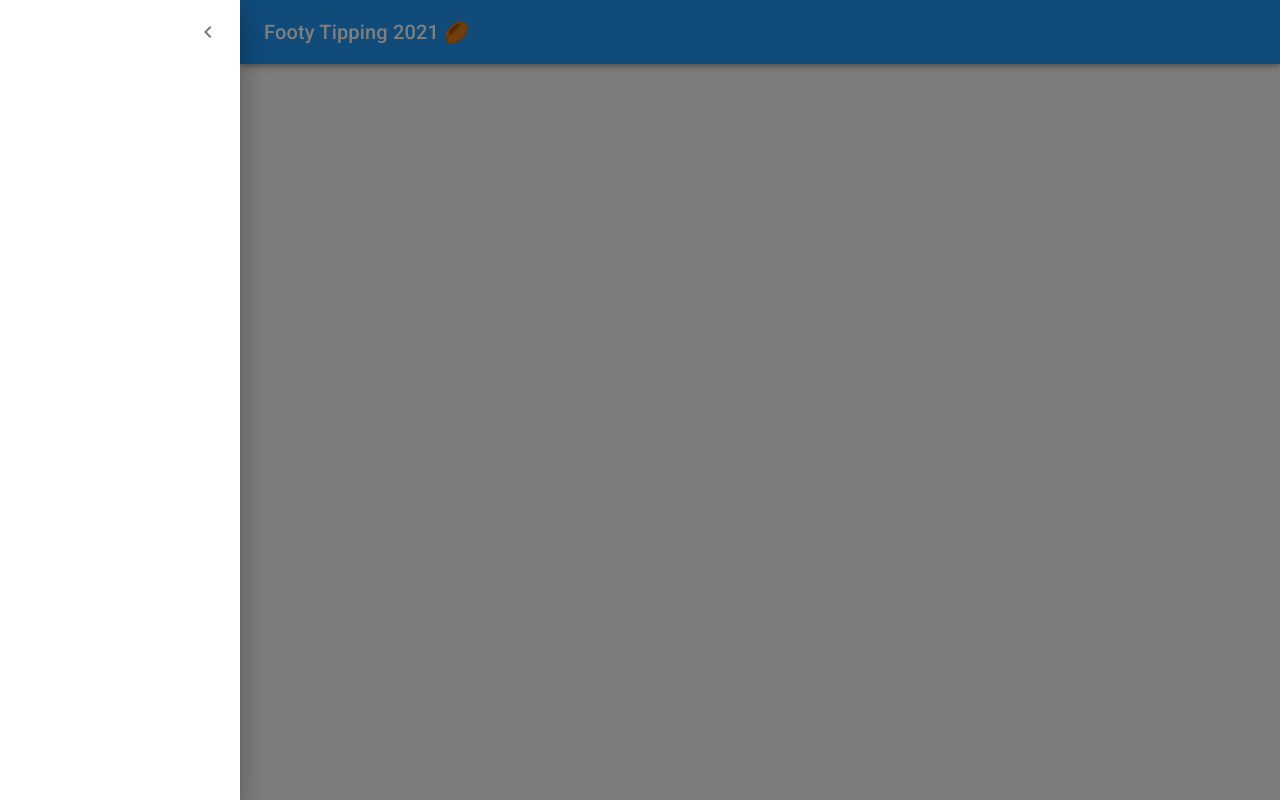
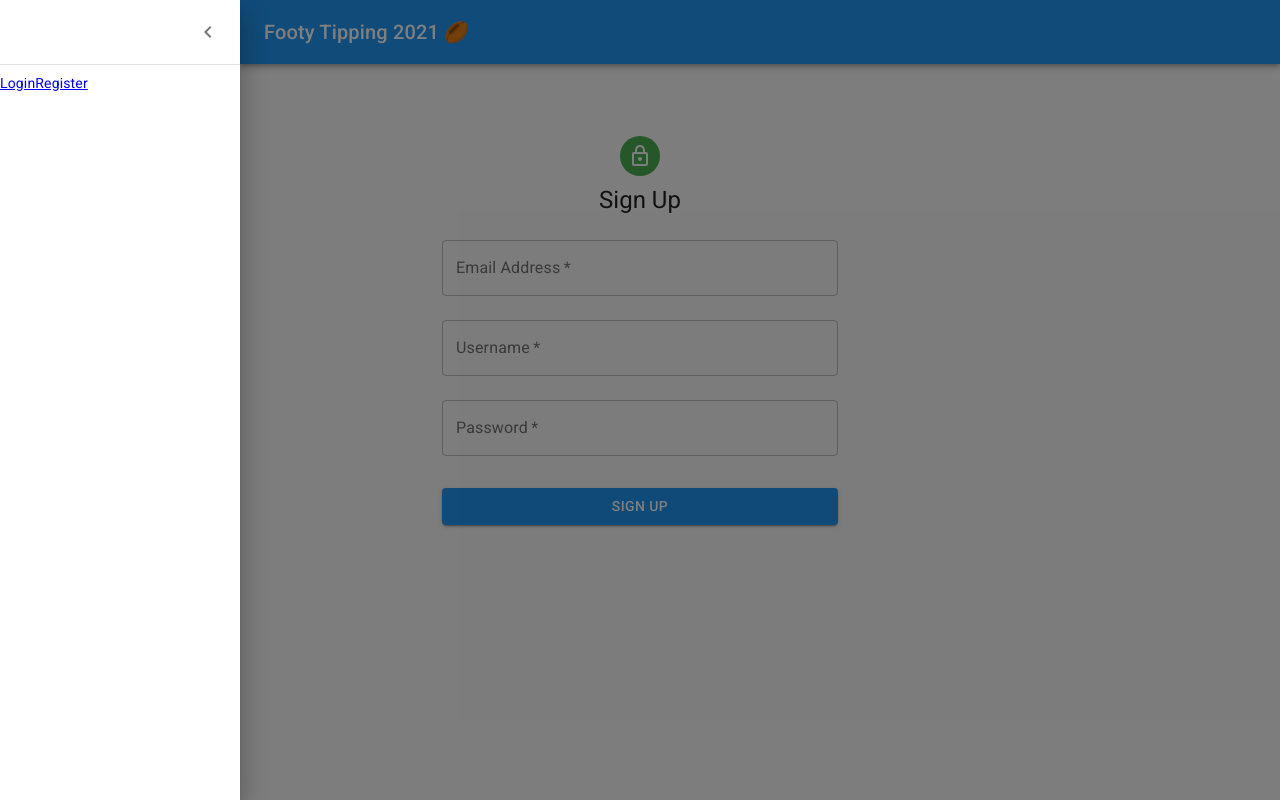
Before and after one commit to lmuhar/footy-tipping-react, a Next.js app: page /registration in a window 1280 px wide. Both pictures are taken after a click on the button "open drawer". Built offline with nearby package versions, Linux system fonts and the light colour scheme.

Commit message:
fix registration page

```diff
--- a/src/layouts/default.layout.tsx
+++ b/src/layouts/default.layout.tsx
@@ -10,6 +10,11 @@ import Typography from '@material-ui/core/Typography';
 import IconButton from '@material-ui/core/IconButton';
 import MenuIcon from '@material-ui/icons/Menu';
 import ChevronLeftIcon from '@material-ui/icons/ChevronLeft';
+import useTokenData from '../custom-hooks/token.data';
+import { Box, Divider } from '@material-ui/core'
+import Link from 'next/link';
+import { useRouter } from 'next/dist/client/router';
+import List from '@material-ui/core/List';
 
 const drawerWidth = 240;
 
@@ -101,6 +106,13 @@ const DefaultLayout: FunctionComponent = ({ children }) => {
   const handleDrawerClose = () => {
     setOpen(false);
   };
+  const user = useTokenData();
+  const router = useRouter();
+  const logout = () => {
+    localStorage.removeItem('token');
+    router.push('/login');
+
+  }
   return (
  <div className={classes.root}>
       <CssBaseline />
@@ -131,6 +143,18 @@ const DefaultLayout: FunctionComponent = ({ children }) => {
             <ChevronLeftIcon />
           </IconButton>
         </div>
+        <Divider/>
+        <List>
+        {!user ? (<Link href="/login">
+          <a>Login</a>
+        </Link>): ''}
+        {!user ? (<Link href="/registration">
+          <a>Register</a>
+        </Link>): ''}
+        {user ? <Box onClick={logout}>
+          Logout
+        </Box> : '' }
+      </List>
       </Drawer>
       <main className={classes.content}>
         <div className={classes.appBarSpacer} />
--- a/src/pages/index.tsx
+++ b/src/pages/index.tsx
@@ -7,7 +7,6 @@ import DefaultLayout from '../layouts/default.layout';
 interface PageProps {
   aflLadder: any[];
 }
-
 const IndexPage: NextPage<PageProps> = (props) => {
   return (
     <DefaultLayout>
--- a/src/pages/login.tsx
+++ b/src/pages/login.tsx
@@ -128,7 +128,7 @@ const IndexPage: NextPage = (_props) => {
               </Link>
             </Grid>
             <Grid item>
-              <Link href="#" variant="body2">
+              <Link href="/registration" variant="body2">
                 {"Don't have an account? Sign Up"}
               </Link>
             </Grid>
--- a/src/pages/registration.tsx
+++ b/src/pages/registration.tsx
@@ -1,28 +1,140 @@
-import { Box } from '@material-ui/core';
 import { NextPage } from 'next';
 import React from 'react';
 import DefaultLayout from '../layouts/default.layout';
-/*import { useForm } from 'react-hook-form';
+import { useForm, Controller } from 'react-hook-form';
 import to from 'await-to-js';
-import Axios from 'axios';*/
+import Axios from 'axios';
+import Avatar from '@material-ui/core/Avatar';
+import Button from '@material-ui/core/Button';
+import CssBaseline from '@material-ui/core/CssBaseline';
+import TextField from '@material-ui/core/TextField';
+import LockOutlinedIcon from '@material-ui/icons/LockOutlined';
+import Typography from '@material-ui/core/Typography';
+import { makeStyles } from '@material-ui/core';
+import Container from '@material-ui/core/Container';
+import { useRouter } from 'next/dist/client/router';
+
+type FormValues = {
+  email: string;
+  username: string;
+  password: string;
+}
+
+
+const useStyles = makeStyles((theme) => ({
+  paper: {
+    marginTop: theme.spacing(8),
+    display: 'flex',
+    flexDirection: 'column',
+    alignItems: 'center',
+  },
+  avatar: {
+    margin: theme.spacing(1),
+    backgroundColor: theme.palette.secondary.main,
+  },
+  form: {
+    width: '100%', // Fix IE 11 issue.
+    marginTop: theme.spacing(1),
+  },
+  submit: {
+    margin: theme.spacing(3, 0, 2),
+  },
+}));
 
 const IndexPage: NextPage = () => {
-  /*const { handleSubmit, register } = useForm();
+  const classes = useStyles();
+  const router = useRouter();
+  const { control, handleSubmit } = useForm<FormValues>();
   const onSubmit = async (data) => {
     const [err, res] = await to(Axios.post(`http://localhost:${process.env.PORT || 3000}/api/user/register`, data));
     if (err) {
-      // console.log(err);
+      console.log(err);
     }
 
     if (res) {
-      // console.log('Success');
+      localStorage.setItem('token', res.data.token);
+      router.push('/')
+      console.log('Success');
     }
-  };*/
+  };
   return (
     <DefaultLayout>
-      <Box p={8} maxWidth="500px" borderRadius={8} boxShadow="lg">
+<Container component="main" maxWidth="xs">
+      <CssBaseline />
+      <div className={classes.paper}>
+        <Avatar className={classes.avatar}>
+          <LockOutlinedIcon />
+        </Avatar>
+        <Typography component="h1" variant="h5">
+          Sign Up
+        </Typography>
+        <form onSubmit={handleSubmit(onSubmit)} className={classes.form} noValidate>
+          <Controller
+            as={<TextField />}
+            name="email"
+            label="Email Address"
+            control={control}
+            value={""}
+            variant="outlined"
+            margin="normal"
+            required
+            fullWidth
+            id="email"
+            autoComplete="email"
+            autoFocus
+            onChange={([ event ]) => {
+              return event.target.value
+            }}
+          />
 
-        </Box>
+                    <Controller
+            as={<TextField />}
+            name="username"
+            label="Username"
+            control={control}
+            value={""}
+            variant="outlined"
+            margin="normal"
+            required
+            fullWidth
+            id="username"
+            autoComplete="username"
+            autoFocus
+            onChange={([ event ]) => {
+              return event.target.value
+            }}
+          />
+
+          <Controller
+            as={<TextField />}
+            name="password"
+            label="Password"
+            type="password"
+            id="password"
+            control={control}
+            value={""}
+            variant="outlined"
+            margin="normal"
+            required
+            fullWidth
+            autoFocus
+            onChange={([ event ]) => {
+              return event.target.value
+            }}
+          />
+
+          <Button
+            type="submit"
+            fullWidth
+            variant="contained"
+            color="primary"
+            className={classes.submit}
+          >
+            Sign Up
+          </Button>
+        </form>
+      </div>
+    </Container>
     </DefaultLayout>
   );
 };
```
